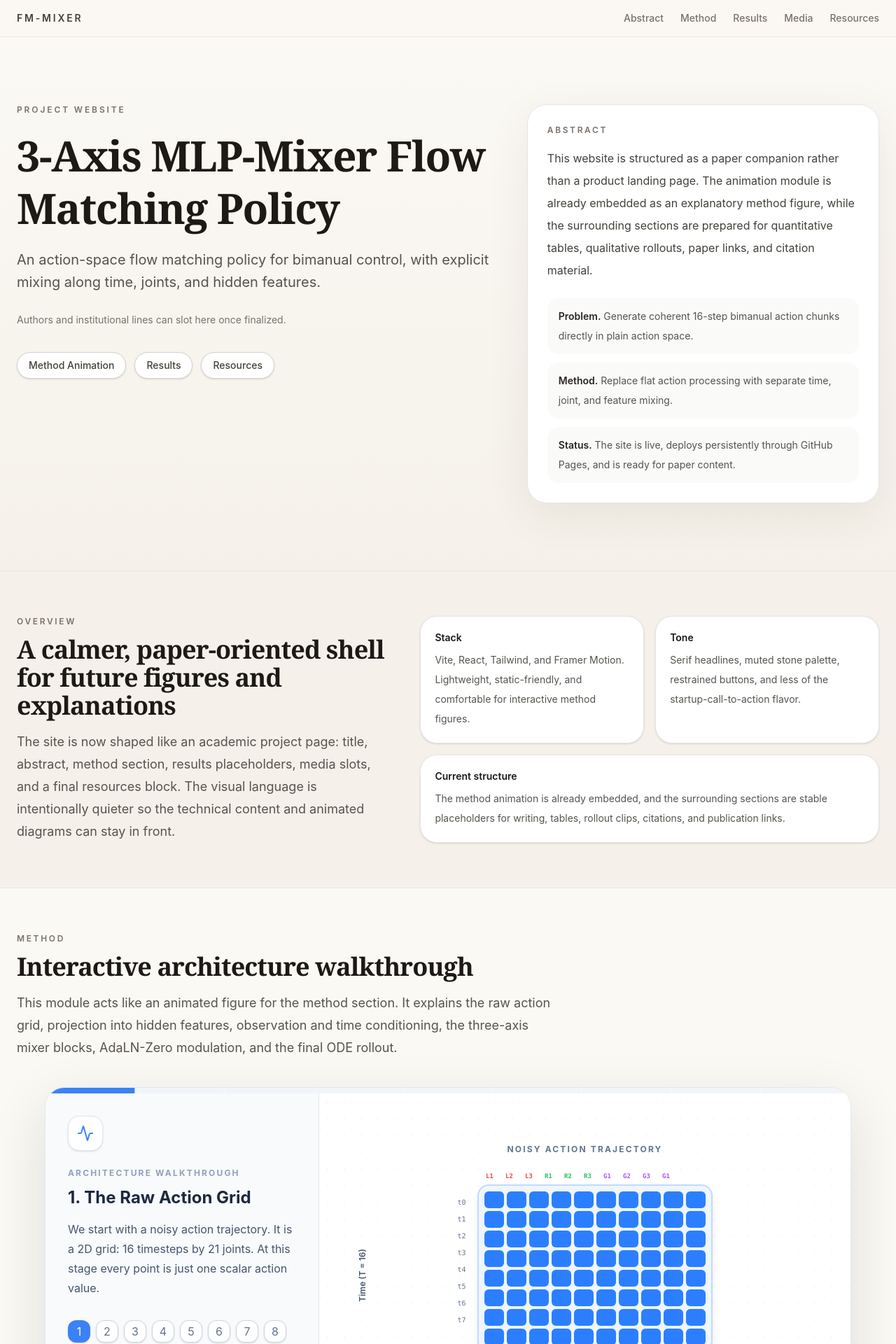
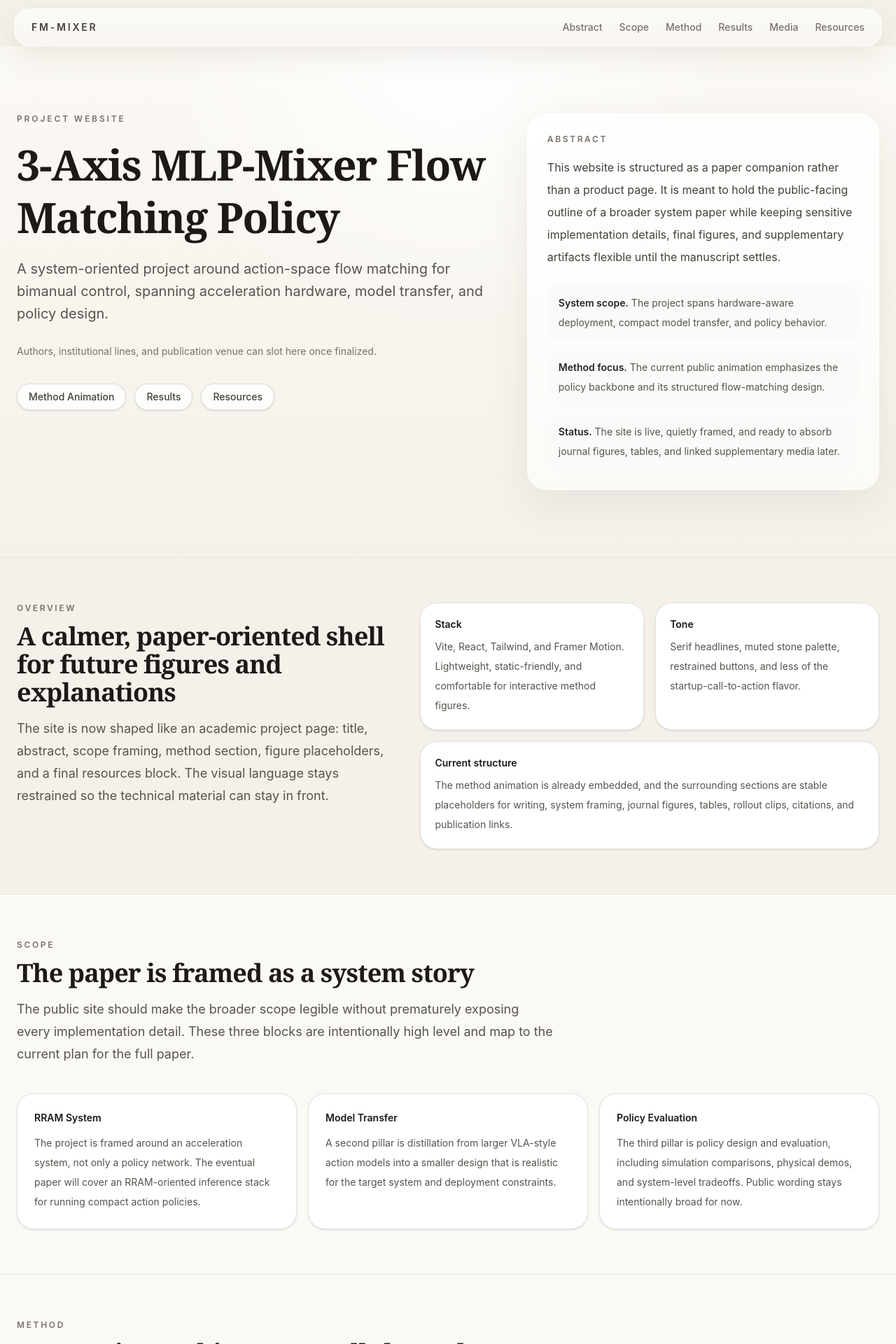
Before and after one commit to Liyux3/fm-mixer-paper-site, a React (Vite) app: page / in a window 1280 px wide. Shown: the top 1920 px of the page at 70% size. Built offline with nearby package versions, Linux system fonts and the light colour scheme.

Commit message:
Broaden paper-site framing

```diff
--- a/src/App.jsx
+++ b/src/App.jsx
@@ -3,33 +3,53 @@ import CombinedVizReadable from './CombinedVizReadable.jsx'
 
 const navItems = [
   { label: 'Abstract', href: '#overview' },
+  { label: 'Scope', href: '#scope' },
   { label: 'Method', href: '#method' },
   { label: 'Results', href: '#results' },
   { label: 'Media', href: '#media' },
   { label: 'Resources', href: '#resources' },
 ]
 
+const scopePillars = [
+  {
+    title: 'RRAM System',
+    text: 'The project is framed around an acceleration system, not only a policy network. The eventual paper will cover an RRAM-oriented inference stack for running compact action policies.',
+  },
+  {
+    title: 'Model Transfer',
+    text: 'A second pillar is distillation from larger VLA-style action models into a smaller design that is realistic for the target system and deployment constraints.',
+  },
+  {
+    title: 'Policy Evaluation',
+    text: 'The third pillar is policy design and evaluation, including simulation comparisons, physical demos, and system-level tradeoffs. Public wording stays intentionally broad for now.',
+  },
+]
+
 const resultPlaceholders = [
   {
-    title: 'Main Table',
-    text: 'Reserve this for benchmark success rates, confidence intervals, and the main comparison against prior policies.',
+    title: 'System-Level Comparison',
+    text: 'Reserve this for the headline comparison that ties the policy to the broader system story, including efficiency, latency, or deployment-side gains where appropriate.',
   },
   {
-    title: 'Ablations',
-    text: 'Use this block for axis-mixing ablations, conditioner variants, and action-space versus latent-space comparisons.',
+    title: 'Model and Distillation Studies',
+    text: 'Use this block for design ablations, teacher-student comparisons, and compact-policy variants without oversharing unfinished internals too early.',
   },
   {
-    title: 'Robot Trials',
-    text: 'Place real-robot rollout summaries, failure modes, and insertion precision notes here.',
+    title: 'Simulation and Physical Trials',
+    text: 'Place simulation comparisons, real-robot summaries, failure modes, and final task precision notes here.',
   },
 ]
 
 const resourcePlaceholders = [
   'Paper PDF',
   'Code Repository',
+  'Supplementary Tables',
+  'Supplementary Videos',
   'Checkpoints',
   'BibTeX',
 ]
+
+const figurePlaceholders = ['Figure 1', 'Figure 2', 'Figure 3', 'Figure 4']
 
 function SectionHeader({ eyebrow, title, body }) {
   return (
@@ -45,7 +65,7 @@ function LinkChip({ children, href = '#' }) {
   return (
     <a
       href={href}
-      className="rounded-full border border-stone-300 bg-white px-4 py-2 text-sm font-medium text-stone-700 shadow-sm transition hover:bg-stone-50"
+      className="rounded-full border border-stone-300/80 bg-white/80 px-4 py-2 text-sm font-medium text-stone-700 shadow-sm backdrop-blur-sm transition hover:bg-white"
     >
       {children}
     </a>
@@ -55,8 +75,8 @@ function LinkChip({ children, href = '#' }) {
 export default function App() {
   return (
     <div className="min-h-screen bg-[#f5f1ea] text-stone-900">
-      <header className="sticky top-0 z-40 border-b border-stone-200/90 bg-[#fbf9f4]/92 backdrop-blur-md">
-        <div className="mx-auto flex w-full max-w-7xl items-center justify-between px-4 py-4 md:px-6">
+      <header className="sticky top-0 z-40 px-3 pt-3 md:px-5">
+        <div className="mx-auto flex w-full max-w-7xl items-center justify-between rounded-[22px] border border-white/55 bg-[linear-gradient(180deg,rgba(255,255,255,0.68),rgba(255,255,255,0.34))] px-4 py-4 shadow-[0_12px_40px_rgba(84,63,37,0.10)] backdrop-blur-xl md:px-6">
           <a href="#" className="text-sm font-semibold uppercase tracking-[0.2em] text-stone-700">
             FM-Mixer
           </a>
@@ -71,7 +91,7 @@ export default function App() {
       </header>
 
       <main>
-        <section className="border-b border-stone-200 bg-[linear-gradient(180deg,#fbf9f4_0%,#f5f1ea_100%)]">
+        <section className="border-b border-stone-200 bg-[radial-gradient(circle_at_top,rgba(255,255,255,0.9),transparent_42%),linear-gradient(180deg,#fbf9f4_0%,#f5f1ea_100%)]">
           <div className="mx-auto grid w-full max-w-7xl gap-12 px-4 py-16 md:px-6 md:py-24 lg:grid-cols-[1.15fr_0.85fr]">
             <div>
               <motion.div
@@ -96,7 +116,7 @@ export default function App() {
                 transition={{ delay: 0.16, duration: 0.45 }}
                 className="mt-5 max-w-3xl text-lg leading-8 text-stone-600 md:text-xl"
               >
-                An action-space flow matching policy for bimanual control, with explicit mixing along time, joints, and hidden features.
+                A system-oriented project around action-space flow matching for bimanual control, spanning acceleration hardware, model transfer, and policy design.
               </motion.p>
               <motion.div
                 initial={{ opacity: 0, y: 20 }}
@@ -104,7 +124,7 @@ export default function App() {
                 transition={{ delay: 0.22, duration: 0.45 }}
                 className="mt-6 text-sm leading-7 text-stone-500"
               >
-                Authors and institutional lines can slot here once finalized.
+                Authors, institutional lines, and publication venue can slot here once finalized.
               </motion.div>
               <motion.div
                 initial={{ opacity: 0, y: 20 }}
@@ -122,21 +142,21 @@ export default function App() {
               initial={{ opacity: 0, y: 18 }}
               animate={{ opacity: 1, y: 0 }}
               transition={{ delay: 0.12, duration: 0.45 }}
-              className="rounded-[28px] border border-stone-200 bg-white p-7 shadow-[0_18px_60px_rgba(70,52,30,0.08)]"
+              className="rounded-[28px] border border-white/60 bg-[linear-gradient(180deg,rgba(255,255,255,0.82),rgba(255,255,255,0.62))] p-7 shadow-[0_18px_60px_rgba(70,52,30,0.08)] backdrop-blur-lg"
             >
               <div className="text-xs font-semibold uppercase tracking-[0.22em] text-stone-500">Abstract</div>
               <p className="mt-4 text-base leading-8 text-stone-700">
-                This website is structured as a paper companion rather than a product landing page. The animation module is already embedded as an explanatory method figure, while the surrounding sections are prepared for quantitative tables, qualitative rollouts, paper links, and citation material.
+                This website is structured as a paper companion rather than a product page. It is meant to hold the public-facing outline of a broader system paper while keeping sensitive implementation details, final figures, and supplementary artifacts flexible until the manuscript settles.
               </p>
               <div className="mt-6 grid gap-3">
                 <div className="rounded-2xl bg-stone-50 px-4 py-3 text-sm leading-7 text-stone-600">
-                  <span className="font-semibold text-stone-800">Problem.</span> Generate coherent 16-step bimanual action chunks directly in plain action space.
+                  <span className="font-semibold text-stone-800">System scope.</span> The project spans hardware-aware deployment, compact model transfer, and policy behavior.
                 </div>
                 <div className="rounded-2xl bg-stone-50 px-4 py-3 text-sm leading-7 text-stone-600">
-                  <span className="font-semibold text-stone-800">Method.</span> Replace flat action processing with separate time, joint, and feature mixing.
+                  <span className="font-semibold text-stone-800">Method focus.</span> The current public animation emphasizes the policy backbone and its structured flow-matching design.
                 </div>
                 <div className="rounded-2xl bg-stone-50 px-4 py-3 text-sm leading-7 text-stone-600">
-                  <span className="font-semibold text-stone-800">Status.</span> The site is live, deploys persistently through GitHub Pages, and is ready for paper content.
+                  <span className="font-semibold text-stone-800">Status.</span> The site is live, quietly framed, and ready to absorb journal figures, tables, and linked supplementary media later.
                 </div>
               </div>
             </motion.div>
@@ -148,7 +168,7 @@ export default function App() {
             <SectionHeader
               eyebrow="Overview"
               title="A calmer, paper-oriented shell for future figures and explanations"
-              body="The site is now shaped like an academic project page: title, abstract, method section, results placeholders, media slots, and a final resources block. The visual language is intentionally quieter so the technical content and animated diagrams can stay in front."
+              body="The site is now shaped like an academic project page: title, abstract, scope framing, method section, figure placeholders, and a final resources block. The visual language stays restrained so the technical material can stay in front."
             />
             <div className="grid gap-4 md:grid-cols-2">
               <div className="rounded-[24px] border border-stone-200 bg-white p-5 shadow-sm">
@@ -166,9 +186,27 @@ export default function App() {
               <div className="rounded-[24px] border border-stone-200 bg-white p-5 shadow-sm md:col-span-2">
                 <div className="text-sm font-semibold text-stone-900">Current structure</div>
                 <p className="mt-2 text-sm leading-7 text-stone-600">
-                  The method animation is already embedded, and the surrounding sections are stable placeholders for writing, tables, rollout clips, citations, and publication links.
+                  The method animation is already embedded, and the surrounding sections are stable placeholders for writing, system framing, journal figures, tables, rollout clips, citations, and publication links.
                 </p>
               </div>
+            </div>
+          </div>
+        </section>
+
+        <section id="scope" className="border-b border-stone-200 bg-[#fbf9f4]">
+          <div className="mx-auto w-full max-w-7xl px-4 py-16 md:px-6">
+            <SectionHeader
+              eyebrow="Scope"
+              title="The paper is framed as a system story"
+              body="The public site should make the broader scope legible without prematurely exposing every implementation detail. These three blocks are intentionally high level and map to the current plan for the full paper."
+            />
+            <div className="mt-10 grid gap-4 lg:grid-cols-3">
+              {scopePillars.map((item) => (
+                <div key={item.title} className="rounded-[24px] border border-stone-200 bg-white p-6 shadow-sm">
+                  <div className="text-sm font-semibold text-stone-900">{item.title}</div>
+                  <p className="mt-3 text-sm leading-7 text-stone-600">{item.text}</p>
+                </div>
+              ))}
             </div>
           </div>
         </section>
@@ -178,7 +216,7 @@ export default function App() {
             <SectionHeader
               eyebrow="Method"
               title="Interactive architecture walkthrough"
-              body="This module acts like an animated figure for the method section. It explains the raw action grid, projection into hidden features, observation and time conditioning, the three-axis mixer blocks, AdaLN-Zero modulation, and the final ODE rollout."
+              body="This module acts like an animated figure for the policy-design portion of the paper. It explains the raw action grid, projection into hidden features, observation and time conditioning, the three-axis mixer blocks, AdaLN-Zero modulation, and the final ODE rollout."
             />
             <div className="mt-10">
               <CombinedVizReadable />
@@ -207,19 +245,17 @@ export default function App() {
         <section id="media" className="border-b border-stone-200 bg-[#fbf9f4]">
           <div className="mx-auto grid w-full max-w-7xl gap-10 px-4 py-16 md:px-6 lg:grid-cols-[0.95fr_1.05fr]">
             <SectionHeader
-              eyebrow="Media"
-              title="Reserved space for qualitative rollouts and videos"
-              body="This section is intentionally simple. It can hold real-robot videos, simulation comparisons, failure-case galleries, or embedded animated figures without reworking the overall site."
+              eyebrow="Figures and Media"
+              title="Selected journal figures and linked supplementary material"
+              body="Assume a small set of curated figures will live here, while denser supplementary tables, videos, and extended rollouts can be linked out to companion pages or separate repositories when needed."
             />
             <div className="grid gap-4 md:grid-cols-2">
-              <div className="rounded-[24px] border border-dashed border-stone-300 bg-white p-6">
-                <div className="text-sm font-semibold text-stone-900">Primary rollout video</div>
-                <div className="mt-4 h-52 rounded-2xl bg-stone-200" />
-              </div>
-              <div className="rounded-[24px] border border-dashed border-stone-300 bg-white p-6">
-                <div className="text-sm font-semibold text-stone-900">Comparison or failure gallery</div>
-                <div className="mt-4 h-52 rounded-2xl bg-stone-200" />
-              </div>
+              {figurePlaceholders.map((item) => (
+                <div key={item} className="rounded-[24px] border border-dashed border-stone-300 bg-white p-6">
+                  <div className="text-sm font-semibold text-stone-900">{item}</div>
+                  <div className="mt-4 h-44 rounded-2xl bg-stone-200" />
+                </div>
+              ))}
             </div>
           </div>
         </section>
@@ -229,9 +265,9 @@ export default function App() {
             <SectionHeader
               eyebrow="Resources"
               title="Paper materials and citation links"
-              body="Once the paper is public, this section can expose the PDF, code, checkpoints, and citation material in a compact and academic-looking way."
+              body="Once the paper is public, this section can expose the manuscript, code, checkpoints, and outward links to supplementary tables or videos without overloading the main project page."
             />
-            <div className="mt-10 grid gap-4 md:grid-cols-2 lg:grid-cols-4">
+            <div className="mt-10 grid gap-4 md:grid-cols-2 lg:grid-cols-3 xl:grid-cols-6">
               {resourcePlaceholders.map((item) => (
                 <div key={item} className="rounded-[24px] border border-stone-200 bg-white p-5 shadow-sm">
                   <div className="text-sm font-semibold text-stone-900">{item}</div>
--- a/src/CombinedVizReadable.jsx
+++ b/src/CombinedVizReadable.jsx
@@ -507,8 +507,8 @@ export default function CombinedVizReadable() {
                   <div
                     className="pointer-events-none absolute top-0 bottom-0 rounded-md border-2 border-emerald-500"
                     style={{
-                      left: MIX_ACTIVE_COLUMN * (MIX_CELL_SIZE + MIX_GAP),
-                      width: MIX_CELL_SIZE,
+                      left: MIX_ACTIVE_COLUMN * (MIX_CELL_SIZE + MIX_GAP) - 1,
+                      width: MIX_CELL_SIZE + 2,
                     }}
                   />
                 ) : null}
@@ -516,8 +516,8 @@ export default function CombinedVizReadable() {
                   <div
                     className="pointer-events-none absolute left-0 right-0 rounded-md border-2 border-blue-500"
                     style={{
-                      top: MIX_ACTIVE_ROW * (MIX_CELL_SIZE + MIX_GAP),
-                      height: MIX_CELL_SIZE,
+                      top: MIX_ACTIVE_ROW * (MIX_CELL_SIZE + MIX_GAP) - 1,
+                      height: MIX_CELL_SIZE + 2,
                     }}
                   />
                 ) : null}
```
Also changed, not shown: 2 other files (tests, documents, lock files or other folders).
